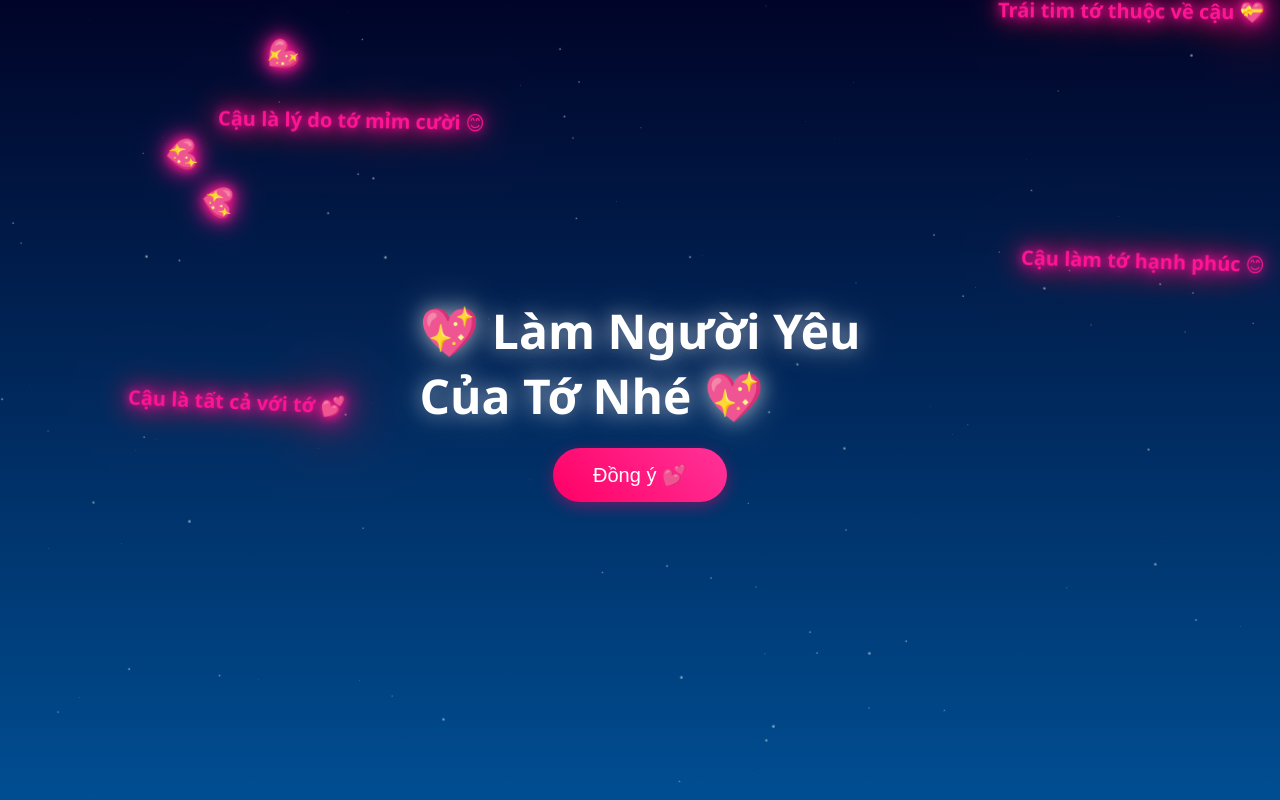
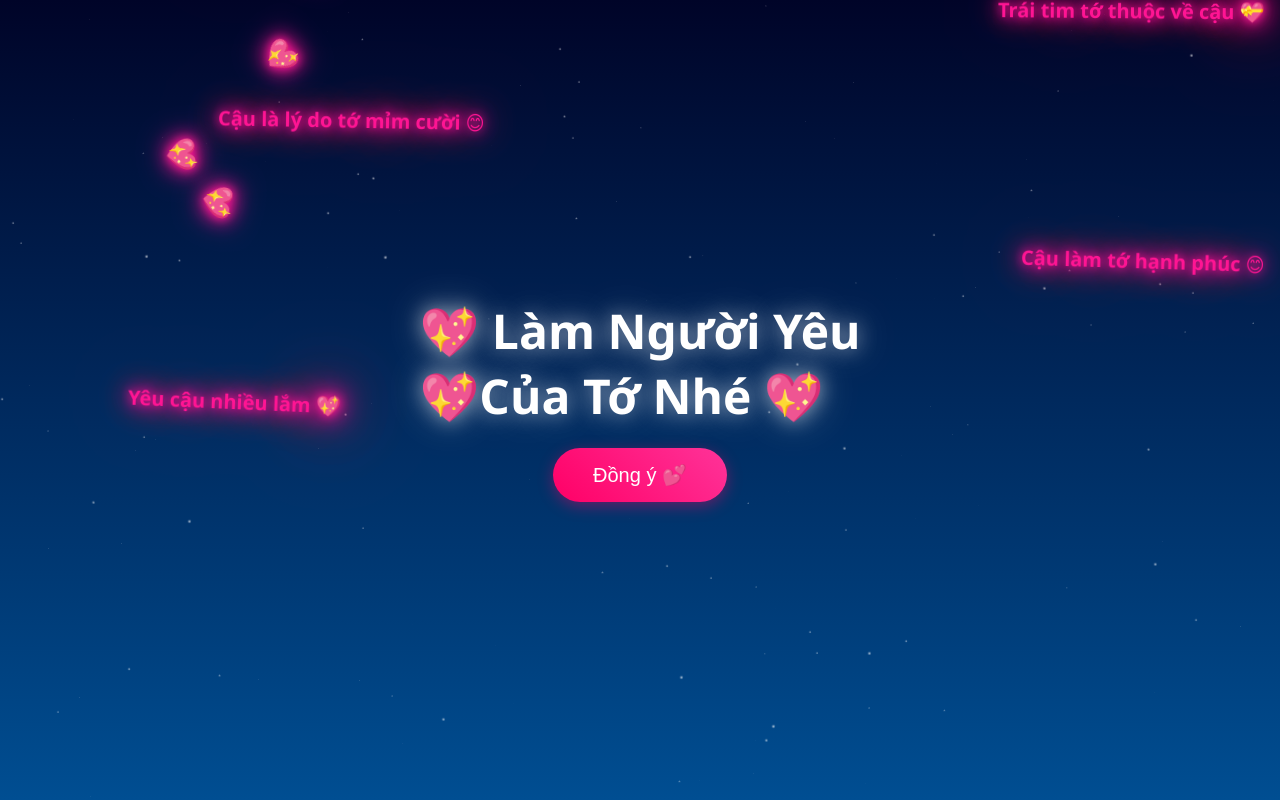
Before and after one commit to bacmessi2001/love, a plain HTML site: page index.html in a window 1280 px wide. Drawn offline with Linux system fonts and the light colour scheme.

Commit message:
Update text for index.html

```diff
--- a/index.html
+++ b/index.html
@@ -237,7 +237,7 @@
     <!-- Thông điệp chính -->
     <div class="main-message">
         <h1>
-            <span>💖 Làm Người Yêu<br>Của Tớ Nhé 💖</span>
+            <span>💖 Làm Người Yêu<br> 💖Của Tớ Nhé 💖</span>
         </h1>
         <button class="heart-button" onclick="createHeartBurst(event)">Đồng ý 💕</button>
     </div>
@@ -265,18 +265,16 @@
 
         // Các thông điệp yêu thương
         const messages = [
-            "Làm người yêu tớ nhé ❤️",
             "Tớ thích cậu lắm ❤️",
             "Cậu là tất cả với tớ 💕",
             "Yêu cậu nhiều lắm 💖",
             "Mãi bên nhau nhé 💑",
             "Cậu là ánh sáng của tớ ⭐",
             "Trái tim tớ thuộc về cậu 💝",
-            "Cùng nhau mãi mãi nhé 🌹",
+            "Bên nhau mãi mãi nhé 🌹",
             "Cậu làm tớ hạnh phúc 😊",
             "Tớ muốn ở bên cậu 💏",
-            "Cậu có thích tớ không? 💭",
-            "Hạnh phúc khi có cậu 🥰",
+            "Hạnh phúc khi bên cậu 🥰",
             "Cậu là điều tuyệt vời nhất 💫",
             "Cậu là lý do tớ mỉm cười 😊"
         ];
```
